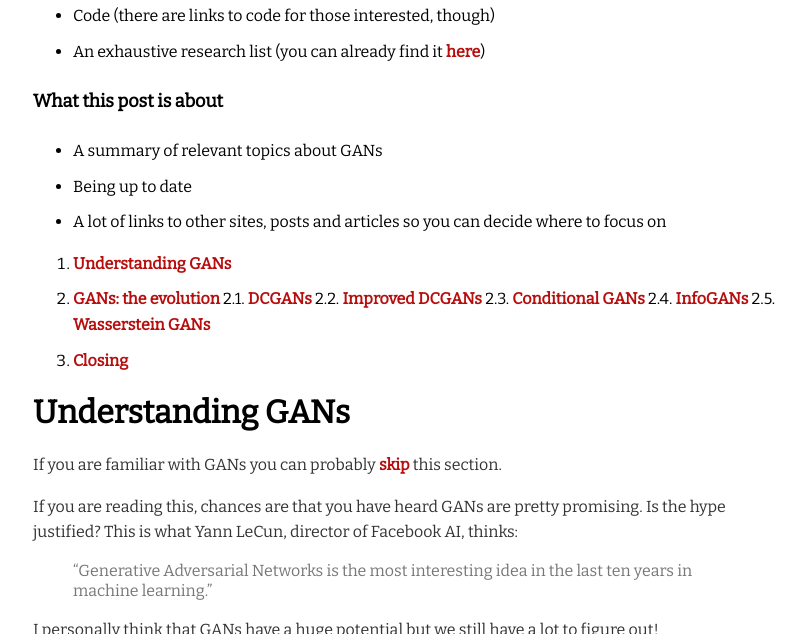
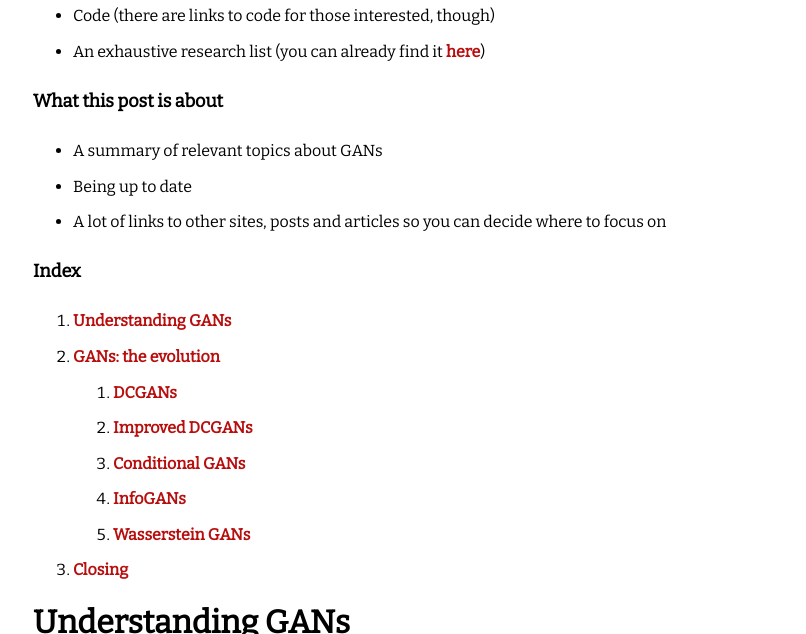
Before and after one commit to Guim3/guim3.github.io, a Jekyll site: the page built from _posts/2017-03-20-Fantastic-GANs-and-where-to-find-them.md, in a window 1280 px wide and 900 px high, scrolled down 545 px, cut to the strip 0-634 px from the top of the window. Shown: the whole strip, without its empty margins (232-1038 px from the left). Built offline with Jekyll 4.4.1, drawn with Linux system fonts in a browser that asks for light colours; comment, search, counter and statistics services are not loaded.

Commit message:
Fix index

```diff
--- a/_posts/2017-03-20-Fantastic-GANs-and-where-to-find-them.md
+++ b/_posts/2017-03-20-Fantastic-GANs-and-where-to-find-them.md
@@ -19,13 +19,14 @@ First things first, this is what you __won't__ find in this post:
 * Being up to date
 * A lot of links to other sites, posts and articles so you can decide where to focus on
 
+#### Index
 1. [Understanding GANs](#understanding-GANs)
 2. [GANs: the evolution](#gans-evolution)
-	2.1. [DCGANs](#dcgans)
-	2.2. [Improved DCGANs](#improved-dcgans)
-	2.3. [Conditional GANs](#cGANs)
-	2.4. [InfoGANs](#infoGANs)
-	2.5. [Wasserstein GANs](#wassGANs)
+	1. [DCGANs](#dcgans)
+	2. [Improved DCGANs](#improved-dcgans)
+	3. [Conditional GANs](#cGANs)
+	4. [InfoGANs](#infoGANs)
+	5. [Wasserstein GANs](#wassGANs)
 3. [Closing](#closing)
 
 ## <a name="understanding-GANs"></a> Understanding GANs
```
